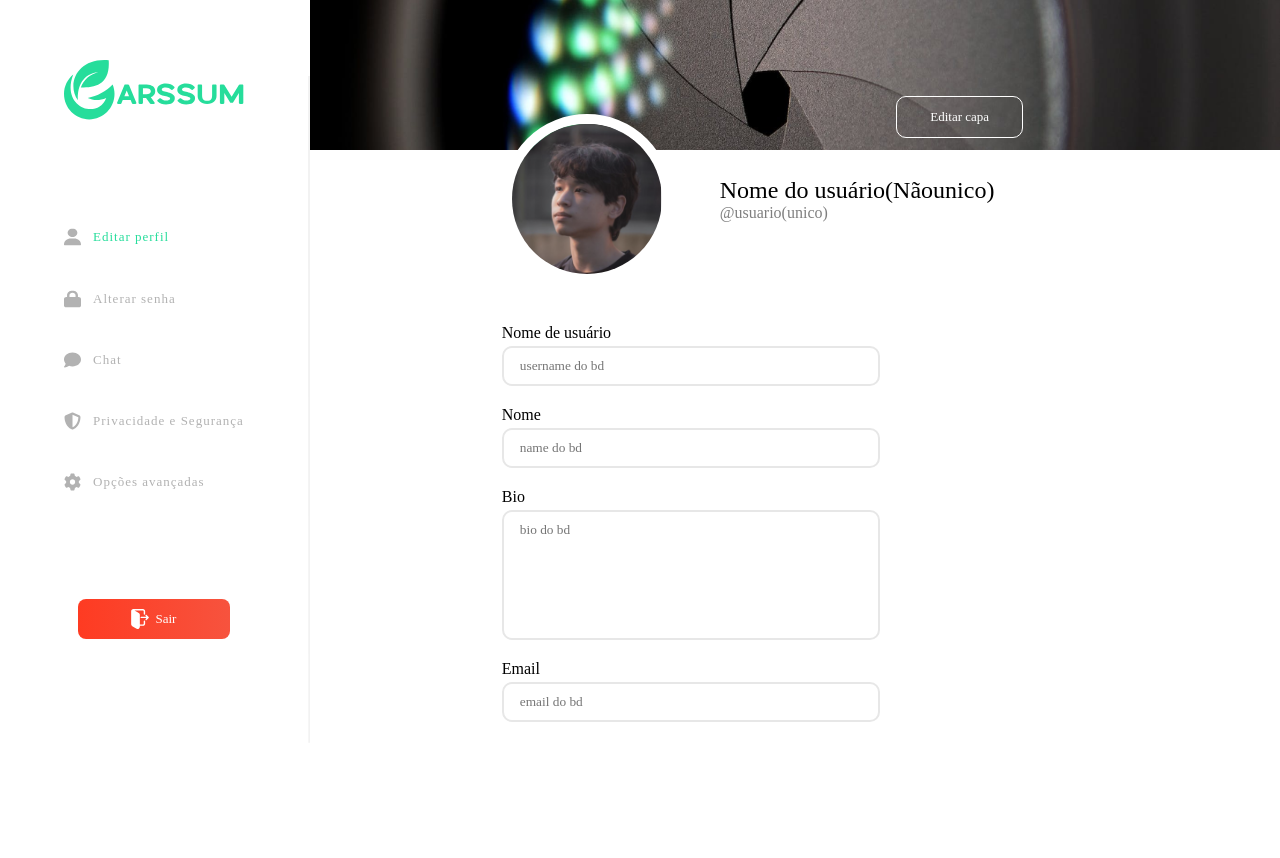
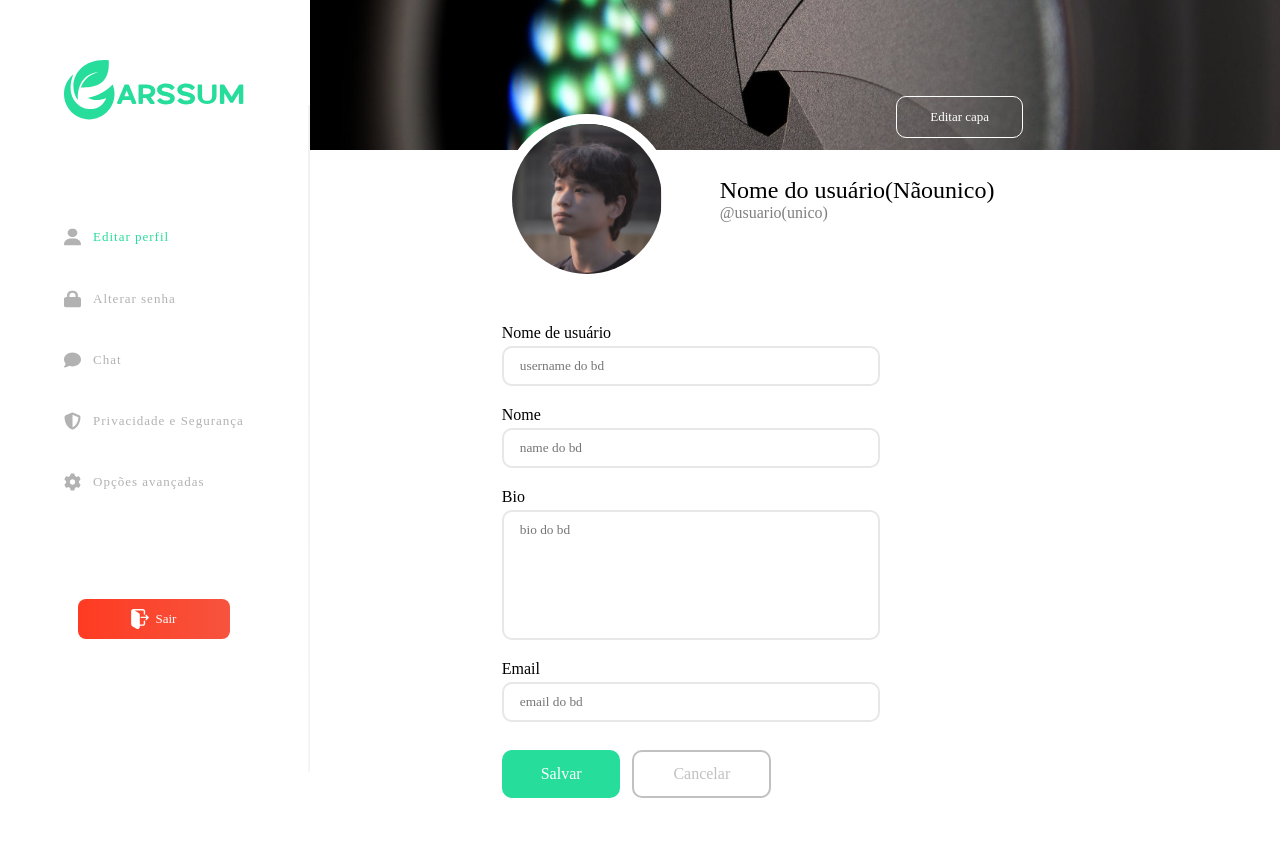
Before and after one commit to victorhtanaka/Garssum, a PHP site: page /personal.html in a window 1280 px wide. Before the commit the page ends 742 px from the top, so only its background shows below. Run offline with PHP 8.4, Linux system fonts and the light colour scheme; some web fonts are replaced.

Commit message:
HAHAHAHAHAHAHAH POSITION VOCE FOI DERROTADO

```diff
--- a/CSS/personal.css
+++ b/CSS/personal.css
@@ -29,10 +29,6 @@
 * {
     font-family: "GalakRound";
     text-decoration: none;
-}
-
-body {
-  overflow: hidden;
 }
 
 .container1 {
@@ -125,7 +121,7 @@ body {
 }
 
 .rightdiv1 {
-  display: flex;
+  display: block;
   flex-direction: column;
 }
 
@@ -240,7 +236,6 @@ body {
 }
 
 .input {
-  color: #7F7F7F;
   border-radius: 10px;
   border: 2px solid #E7E7E7;
   padding: 10px 10%;
@@ -249,7 +244,6 @@ body {
 }
 
 .inputbio {
-  color: #7F7F7F;
   border-radius: 10px;
   border: 2px solid #E7E7E7;
   padding-top: 10px;
@@ -257,3 +251,48 @@ body {
   padding-bottom: 100px;
   margin-right: 30em;
 }
+
+.profile-form-buttons {
+  font-weight: 200;
+  display: flex;
+  margin-left: 12em;
+  margin-top: 10px;
+  margin-bottom: 60px;
+  column-gap: 12px;
+}
+
+.input1 {
+  font-weight: 200;
+  font-size: 16px;
+  padding: 13px 5%;
+  border-radius: 10px;
+  background: #26DD9B;
+  color: white;
+  border: none;
+  cursor: pointer;
+  box-shadow: inset 0 0 0 0 #26DD9B;
+  transition: color .3s ease-in-out, box-shadow .3s ease-in-out;
+}
+
+.input1:hover {
+  box-shadow: inset 260px 0 0 0 #74EE9B;
+  color: #ffffff;
+}
+
+.input2 {
+  font-weight: 200;
+  font-size: 16px;
+  padding: 13px 5%;
+  border-radius: 10px;
+  border-radius: 10px;
+  border: 2px solid #C1C1C1;
+  color: #C1C1C1;
+  background: transparent;
+  cursor: pointer;
+  transition: color .3s ease-in-out, box-shadow .3s ease-in-out;
+}
+
+.input2:hover {
+  box-shadow: inset 166px 0 0 0   #f84f39;
+  color: #ffffff;
+}
--- a/personal.html
+++ b/personal.html
@@ -51,14 +51,12 @@
 
 
         <!--Div da direita-->
-        <div class="rightdiv1">
-
+        <div id="rightdiv1" class="rightdiv1">
             <div class="banner">
                 <!--Tem que receber imagem do banco de dados aqui-->
                 <img class="bannerpicture" src="images/banner.png" alt="">
                 <a href="/">Editar capa</a>
             </div>
-
             <div class="user">
                 <!--Receber imagem do banco de dados aqui tbm-->
                 <!-- Clicar aqui chama a funçao para alterar foto de perfil-->
@@ -70,13 +68,11 @@
                 </div>
             </div>
             <form class="profileform" action="">
-
                 <div class="profile-form-inputs">
                     <div class="user-input">
                         <label for="username">Nome de usuário</label>
                         <input type="username" class="input" name="username" placeholder="username do bd">
                     </div>
-
                     <div class="user-input">
                         <label for="name">Nome</label>
                         <input type="name" class="input" name="name" placeholder="name do bd">
@@ -85,35 +81,34 @@
                         <label for="bio">Bio</label>
                         <input type="bio" class="inputbio" name="bio" placeholder="bio do bd">
                     </div>
-
                     <div class="user-input">
                         <label for="email">Email</label>
                         <input type="email" class="input" name="email" placeholder="email do bd">
                     </div>
-
+                </div><br>
+                <div class="profile-form-buttons">
+                    <input class="input1" type="submit" value="Salvar">
+                    <input class="input2" type="reset" value="Cancelar">
                 </div>
-
-                <div class="profile-form-buttons">
-
-                </div>
-
             </form>
-
         </div>
 
-        <div class="rightdiv2">
-            Lorem2
+
+
+
+        <div id="rightdiv2" class="rightdiv2">
+            <p>lorem2</p>
         </div>
 
-        <div class="rightdiv3">
+        <div id="rightdiv3" class="rightdiv3">
             Lorem3
         </div>
 
-        <div class="rightdiv4">
+        <div id="rightdiv4" class="rightdiv4">
             Lorem4
         </div>
 
-        <div class="rightdiv5">
+        <div id="rightdiv5" class="rightdiv5">
             Lorem5
         </div>
 
--- a/personal.js
+++ b/personal.js
@@ -3,6 +3,11 @@ var currentop = 1
 function changeop(n) {
     document.getElementById('p' + currentop).style.color = '#B2B2B2';
     let numero = n.replace(/p/, '');
+    document.getElementById('rightdiv' + currentop).style.display = 'none';
+    let newpage = n.replace(/p/, 'rightdiv');
+    document.getElementById(newpage).style.display = 'flex';
     currentop = parseInt(numero);
     document.getElementById(n).style.color = '#26DD9B';
+    console.log(n)
+    console.log(numero)
 }
```
